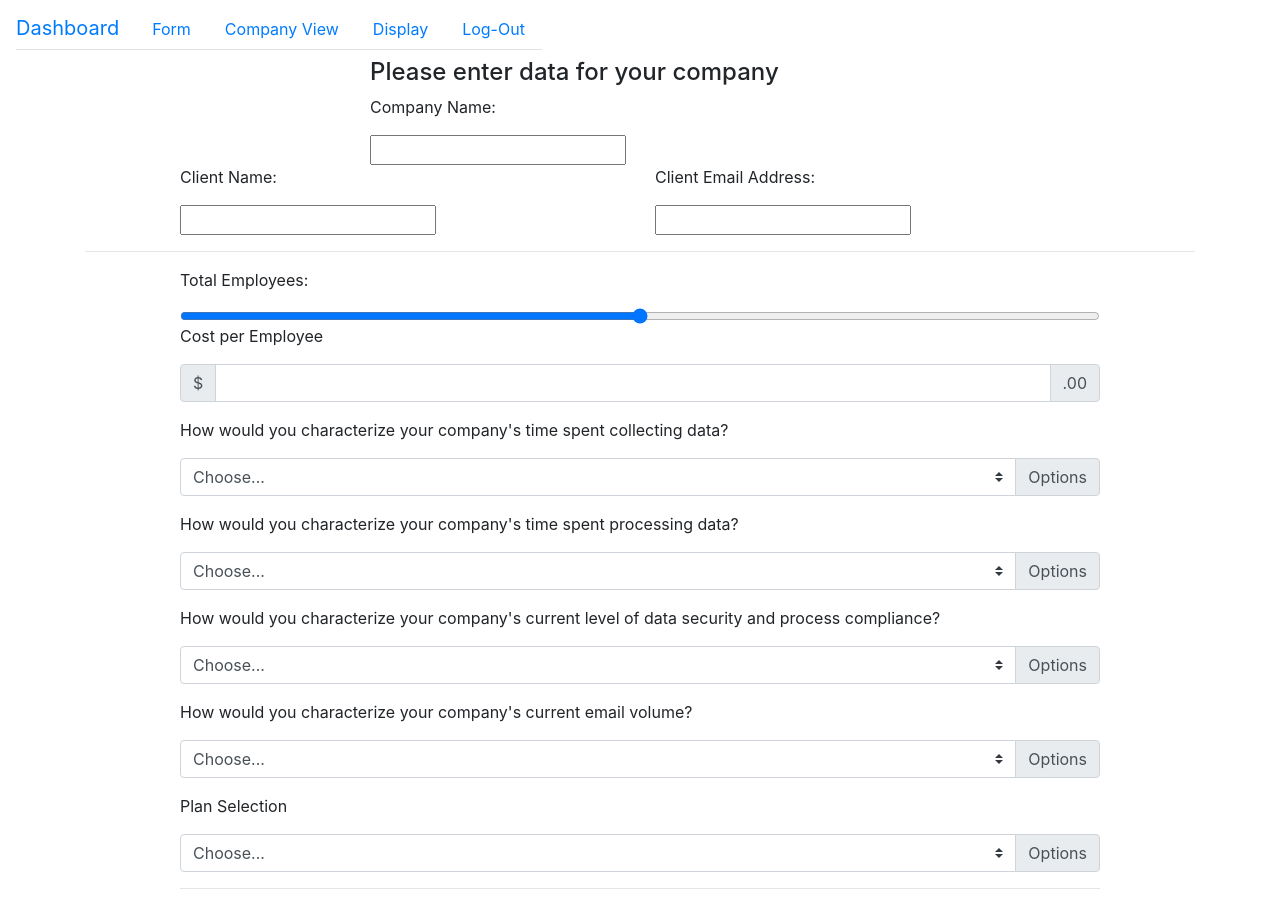
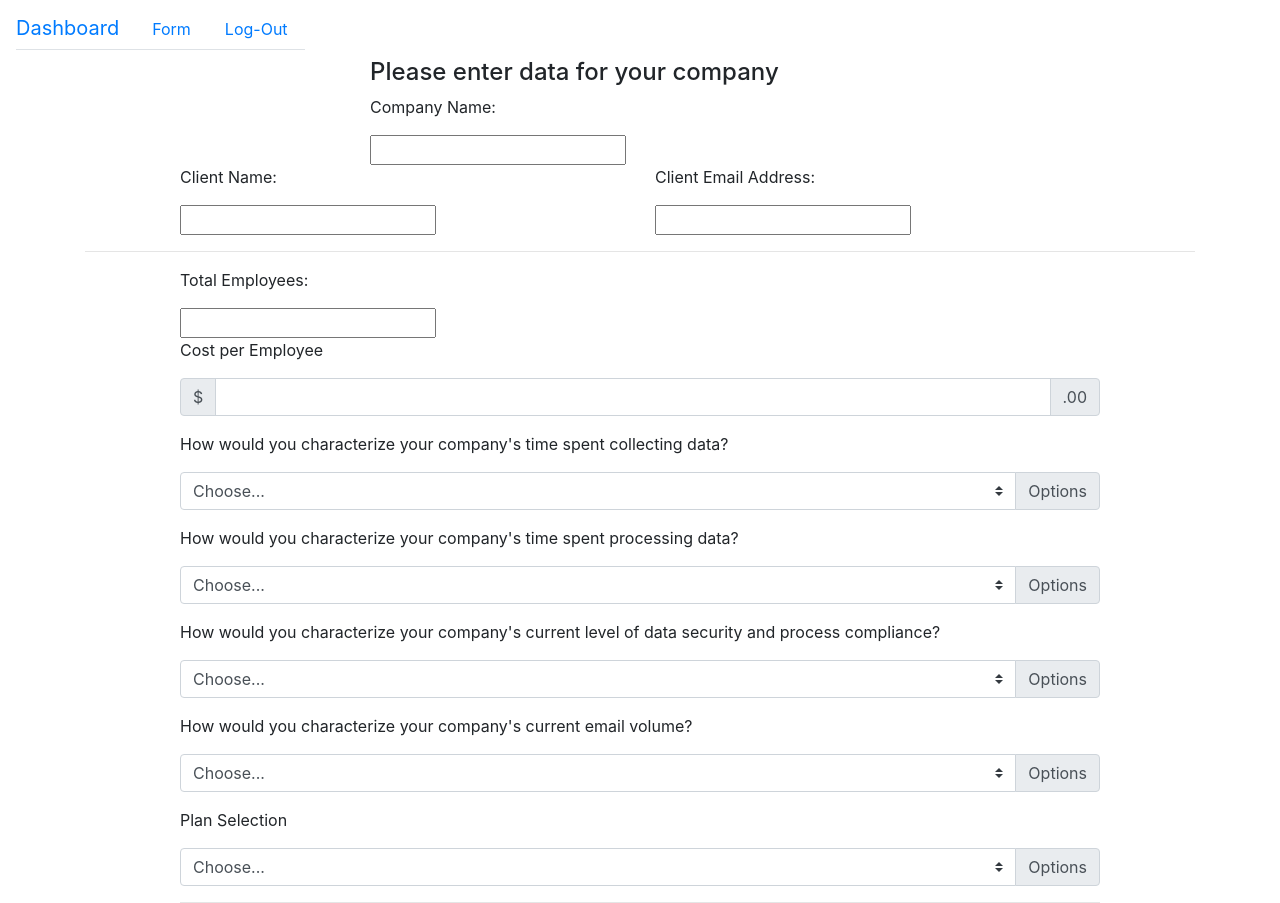
Before and after one commit to patrickcorcoran10/MoorhouseProject, a React (Create React App) app in the folder client/: page /form in a window 1280 px wide. Shown: the top 903 px of the page. Built offline with nearby package versions, Linux system fonts and the light colour scheme.

Commit message:
commit that has the form page send back to the dashboard when done

```diff
--- a/client/src/App.js
+++ b/client/src/App.js
@@ -1,7 +1,7 @@
 import React, { Component } from 'react';
 import { BrowserRouter as Router } from 'react-router-dom';
 import Navbar from './components/Navbar/Navbar';
-import Footer from './components/Footer/Footer';
+// import Footer from './components/Footer/Footer';
 import Wrapper from './components/Wrapper/Wrapper';
 import Parent from './components/Parent/Parent'
 
@@ -14,7 +14,7 @@ class App extends Component {
             <Wrapper>
               <Parent />
             </Wrapper>
-            <Footer />
+            {/* <Footer /> */}
           </div>
         </Router>
     );
--- a/client/src/components/Navbar/Navbar.js
+++ b/client/src/components/Navbar/Navbar.js
@@ -11,12 +11,12 @@ export default function Navbar() {
         <li className="nav-item">
           <Link to="/form" className="nav-link">Form</Link>
         </li>
-        <li className="nav-item">
+        {/* <li className="nav-item">
           <Link to="/view" className="nav-link">Company View</Link>
-        </li>
-        <li className="nav-item">
+        </li> */}
+        {/* <li className="nav-item">
           <Link to="/display" className="nav-link">Display</Link>
-        </li>
+        </li> */}
         <li className="nav-item">
           <Link to="/signin" className="nav-link">Log-Out</Link>
         </li>
--- a/client/src/pages/Form/Form.js
+++ b/client/src/pages/Form/Form.js
@@ -1,5 +1,7 @@
 import React, { Component } from 'react'
 import axios from 'axios';
+import {Link} from 'react-router-dom';
+
 
 class Form extends Component {
     constructor(props) {
@@ -146,7 +148,7 @@ class Form extends Component {
             <div className='col-md-10'>
                 <form>
                     <p>Total Employees:</p>
-                    <input type='range' className="form-control-range" id="formControlRange" defaultValue='50' ref='totalEmployees' onChange={this.acceptEmployeeTotal}/>
+                    <input ref='totalEmployees' onChange={this.acceptEmployeeTotal}/>
                     <p>Cost per Employee</p>
                     <div className="input-group mb-3">
                         <div className="input-group-prepend">
@@ -228,7 +230,7 @@ class Form extends Component {
 
             </div>
             <div className='col-md-4'>
-                <button onClick={this.saveInputs}>Calculate</button>
+                <button onClick={this.saveInputs}><Link to='/dashboard'>Calculate </Link></button>
                 <button onClick={this.resetButton}>Reset Fields</button>
             </div>
             <div className='col-md-4'>
```
